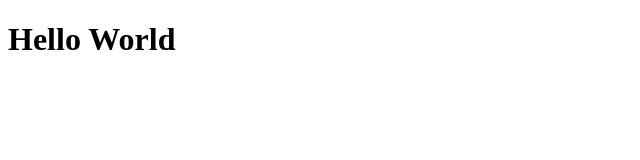
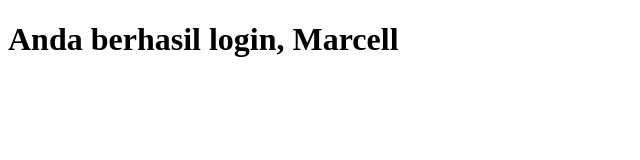
Before and after one commit to nathantjspt/es6, a plain HTML site: page index.html in a window 1280 px wide. Shown: the whole page, without its empty margins (0-640 px from the left). Drawn offline with Linux system fonts and the light colour scheme.

Commit message:
Belajar string concatenation

```diff
--- a/index.html
+++ b/index.html
@@ -7,7 +7,7 @@
     <title>Belajar ES6</title>
 </head>
 <body>
-    <h1>Hello World</h1>
+    <h1 id="user">Hello World</h1>
     <script src="script.js"></script>
 </body>
 </html>
--- a/script.js
+++ b/script.js
@@ -1 +1,13 @@
-console.log('hello world')
+// console.log('hello world')
+
+//ambil element user
+const user = document.getElementById('user');
+
+// init variable
+const user_logged_in = "Marcell"
+
+// ES5
+// user.innerHTML = "Selamat data, " + user_logged_in;
+
+// ES6
+user.innerHTML = `Anda berhasil login, ${user_logged_in}`;
```
